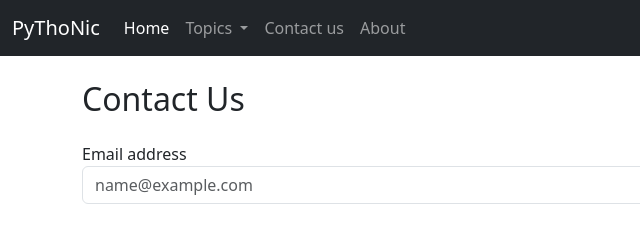
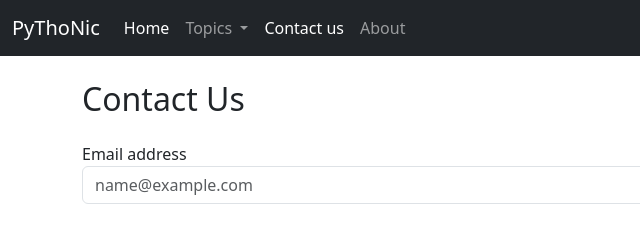
Before and after one commit to Fahad-Ali-8/Pythonic-Bootstrap, a plain HTML site: page Contact.html in a window 1280 px wide. Shown: the top 225 px of the page, 0-640 px from the left. Drawn offline with nearby package versions, Linux system fonts and the light colour scheme.

Commit message:
Update Contact.html

```diff
--- a/Contact.html
+++ b/Contact.html
@@ -38,7 +38,7 @@
                             <li><a class="dropdown-item" href="#">Something else here</a></li>
                         </ul>
                     <li class="nav-item">
-                        <a class="nav-link" href="/Pythonic-Bootstrap/Contact.html">Contact us</a>
+                        <a class="nav-link active" href="/Pythonic-Bootstrap/Contact.html">Contact us</a>
                     </li>
                     <li class="nav-item">
                         <a class="nav-link" href="/Pythonic-Bootstrap/About.html">About</a>
```
